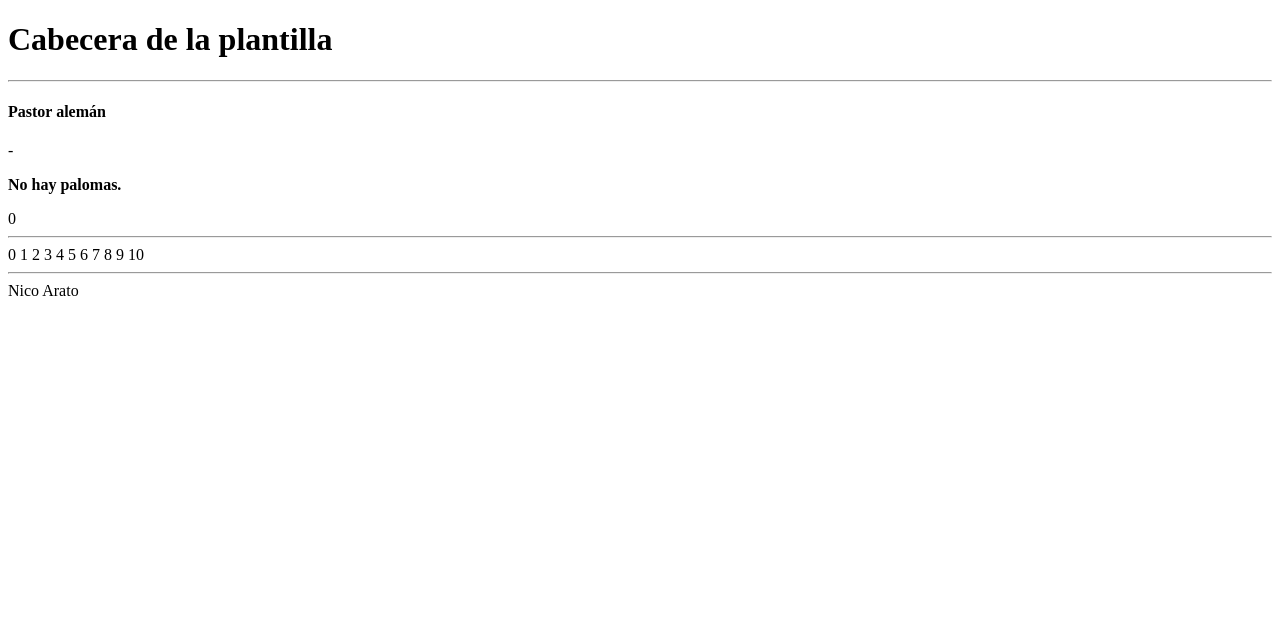
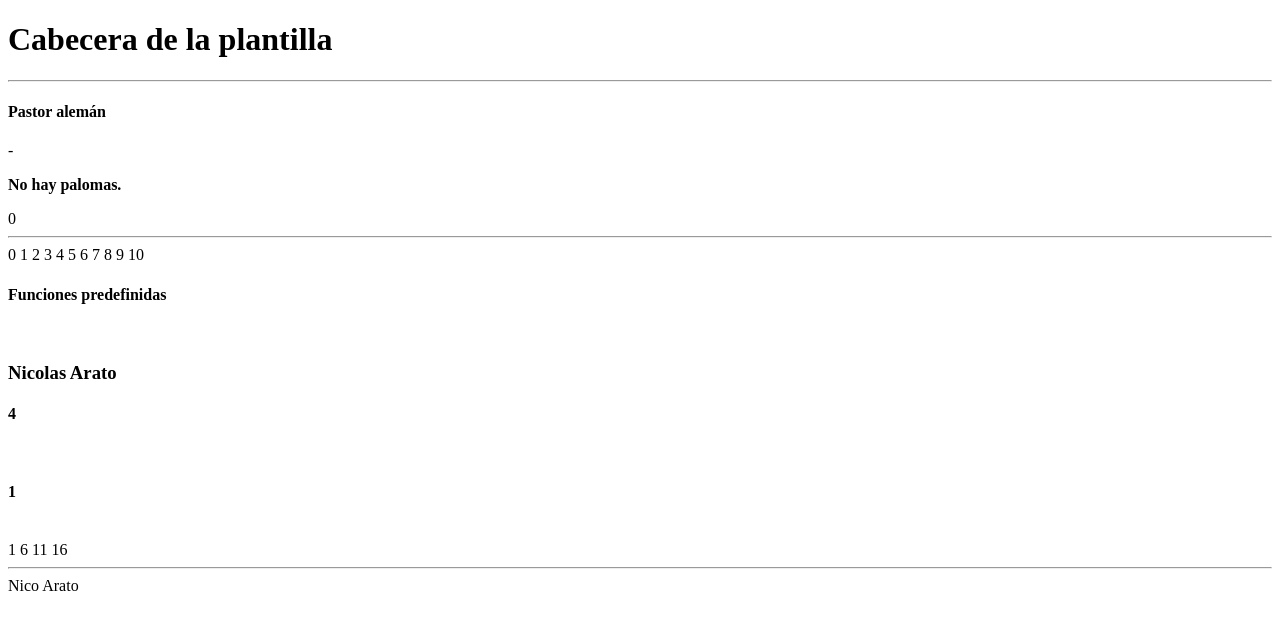
Before and after one commit to nicoarato/Symfony-Project, a Symfony app: template aprendiendo-symfony/templates/home/animales.html.twig in a window 1280 px wide. Shown: the top 630 px of the page. Run offline with Twig, Linux system fonts and the light colour scheme; the template is opened without the code that fills it, so the values that code supplies are empty; some libraries are stand-ins or nearby versions.

Commit message:
Includes con Twig.

```diff
--- a/aprendiendo-symfony/templates/home/animales.html.twig
+++ b/aprendiendo-symfony/templates/home/animales.html.twig
@@ -51,7 +51,9 @@
         <ul>
             {% for animal in animales %}
                 <li> {{ animal }}</li>
-
+                {% if animal starts with 'p' %}
+                    <h4> Empieza con p</h4>
+                {% endif %}
             {% endfor %}
         </ul>
 
@@ -71,5 +73,8 @@
 
     {% endfor %}
 
+    {{ include('partials/funciones.html.twig', {'nombre': 'Nicolas Arato'}) }}
+
+
 
 {% endblock %}
--- /dev/null
+++ b/aprendiendo-symfony/templates/partials/funciones.html.twig
@@ -0,0 +1,12 @@
+
+<h4> Funciones predefinidas </h4>
+<br>
+<h3> {{ nombre }} </h3>
+<h4>{{ max([1,2,3,4]) }} </h4>
+<br>
+<h4>{{ min([1,2,3,4]) }} </h4>
+<br>
+
+{% for i in range(1, 20, 5) %}
+    {{i}}
+{% endfor %}
```
